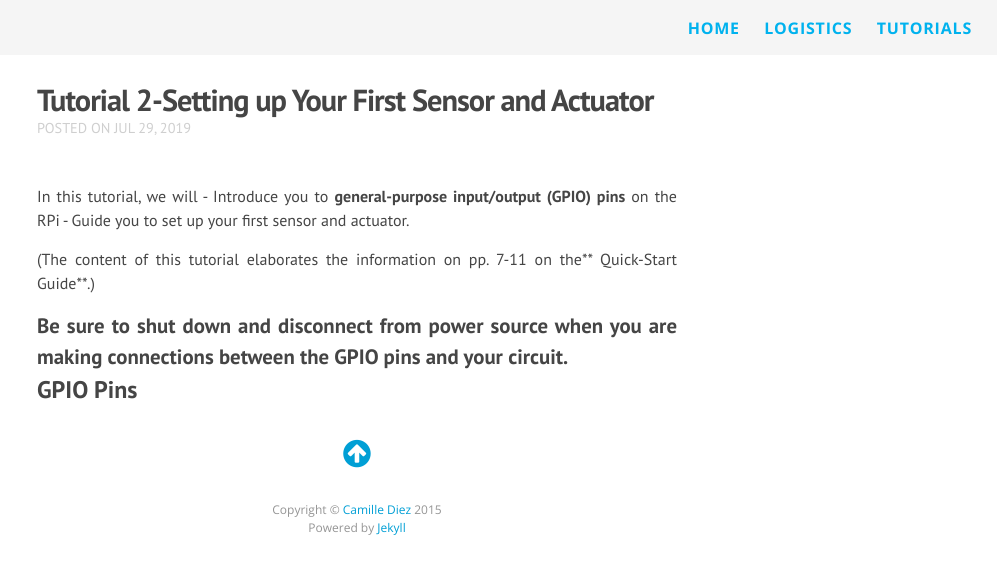
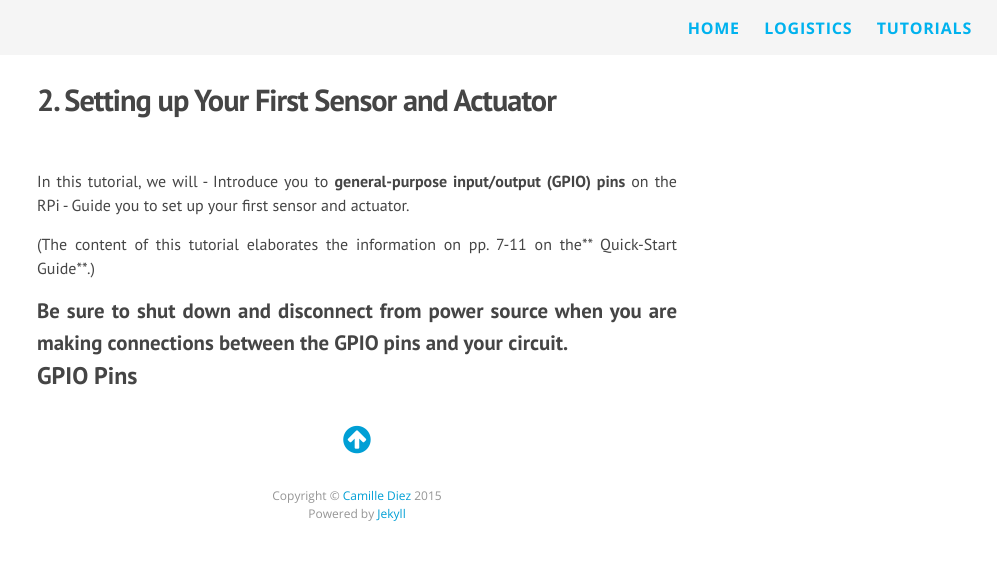
Before and after one commit to INFERLab/12740, a Jekyll site: the page built from _posts/2019-07-29-binary.md, in a window 1280 px wide. Shown: the top 574 px of the page, without its empty margins (283-1280 px from the left). Built offline with Jekyll 4.4.1, drawn with Linux system fonts in a browser that asks for light colours; nearby versions of some CDN libraries.

```diff
--- a/_layouts/post.html
+++ b/_layouts/post.html
@@ -5,7 +5,7 @@ layout: default
 
   <header class="post-header">
      <h1 class="post-title">{{ page.title }}</h1>
-     <p class="post-meta">Posted on {{ page.date | date: "%b %-d, %Y" }}{% if page.author %} • {{ page.author }}{% endif %}{% if page.meta %} • {{ page.meta }}{% endif %}</p>
+     <p class="post-meta">{% if page.author %} • {{ page.author }}{% endif %}{% if page.meta %} • {{ page.meta }}{% endif %}</p>
   </header>
 
   <article class="post-content">
--- a/_posts/2019-07-29-binary.md
+++ b/_posts/2019-07-29-binary.md
@@ -1,6 +1,6 @@
 ---
 layout: post
-title: Tutorial 2-Setting up Your First Sensor and Actuator
+title: 2. Setting up Your First Sensor and Actuator
 permalink: /tutorials/first-sensor.html
 ---
 In this tutorial, we will
```
Also changed, not shown: _posts/2019-08-15-get-started.md (renamed from _posts/2019-07-15-get-started.md, +1 -1 lines), _posts/2019-06-12-openchirp.md (renamed from _posts/2019-08-12-openchirp.md), _posts/2019-07-05-adc.md (renamed from _posts/2019-08-05-adc.md).
